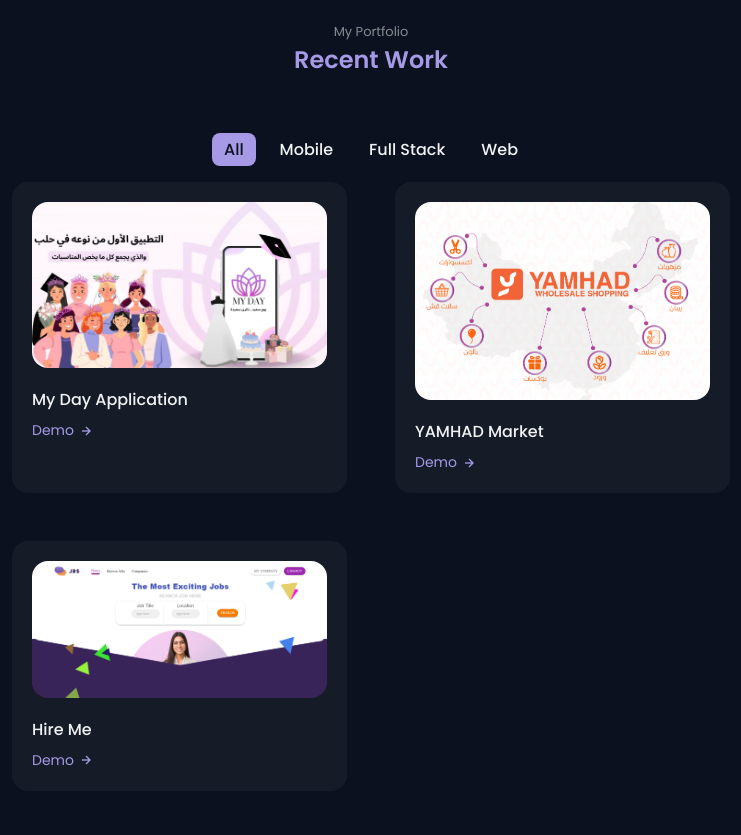
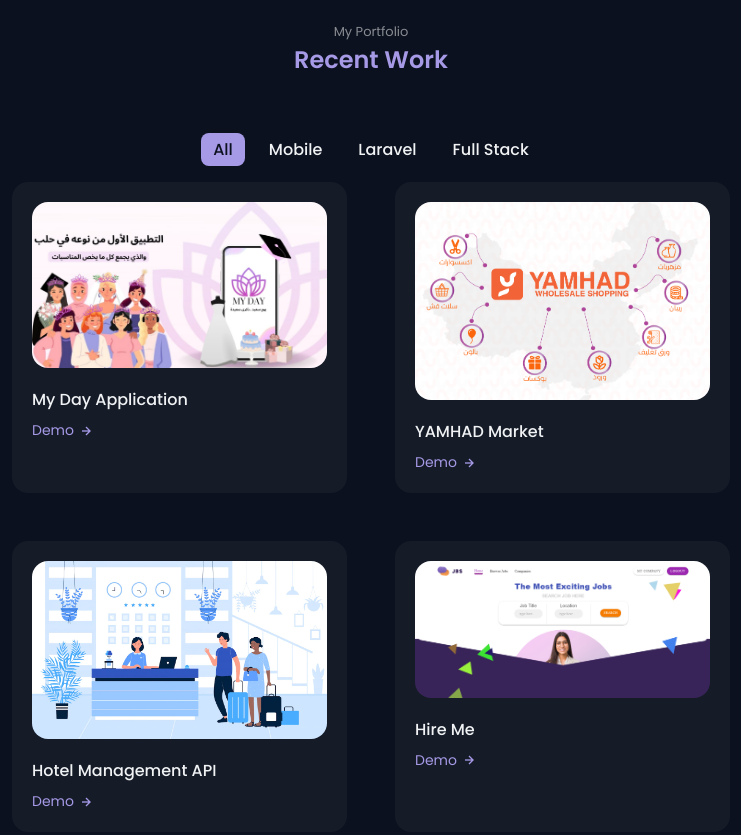
Before and after one commit to Inferno-Team/protfolio, a plain HTML site: page index.html in a window 1280 px wide. Shown: the part 2580-3415 px from the top of the page, without its empty margins (269-1010 px from the left). Drawn offline with nearby package versions, Linux system fonts and the light colour scheme.

Commit message:
update works

```diff
--- a/index.html
+++ b/index.html
@@ -156,8 +156,8 @@
             <div class="work__filters">
                 <span class="work__item active-work" data-filter="all">All</span>
                 <span class="work__item" data-filter=".mobile">Mobile</span>
+                <span class="work__item" data-filter=".laravel">Laravel</span>
                 <span class="work__item" data-filter=".fullstack">Full Stack</span>
-                <span class="work__item" data-filter=".laravel">Web</span>
                 <!-- <span class="work__item" data-filter=".flutter">Flutter</span> -->
                 <!-- <span class="work__item" data-filter=".vue">Vue.Js</span> -->
             </div>
--- a/js/generate_works.js
+++ b/js/generate_works.js
@@ -3,19 +3,30 @@
             type: 'mobile',
             title: 'My Day Application',
             img: 'imgs/myday.jpg',
-            link:'https://team-inferno-mobile-my-day-app.en.uptodown.com/'
+            link: 'https://team-inferno-mobile-my-day-app.en.uptodown.com/',
+            langs: ['java', 'kotlin', 'back4apps']
         },
         {
             type: 'laravel',
             title: 'YAMHAD Market',
             img: 'imgs/YAMHAD.png',
-            link:'#'
+            link: '#',
+            langs: ['laravel']
         },
+        {
+            type: 'laravel',
+            title: 'Hotel Management API',
+            img: 'imgs/hotel.webp',
+            link: 'https://hotel.inferno-team.cloud/docs/index.html',
+            langs: ['laravel']
+        },
+
         {
             type: 'fullstack',
             title: 'Hire Me',
             img: 'imgs/hireme.PNG',
-            link:'https://hireme.inferno-team.cloud/'
+            link: 'https://hireme.inferno-team.cloud/',
+            langs: ['laravel', 'vue.js', 'vuetify']
         },
     ]
     let works_html = ``
```
Also changed, not shown: imgs/hotel.webp (added).
